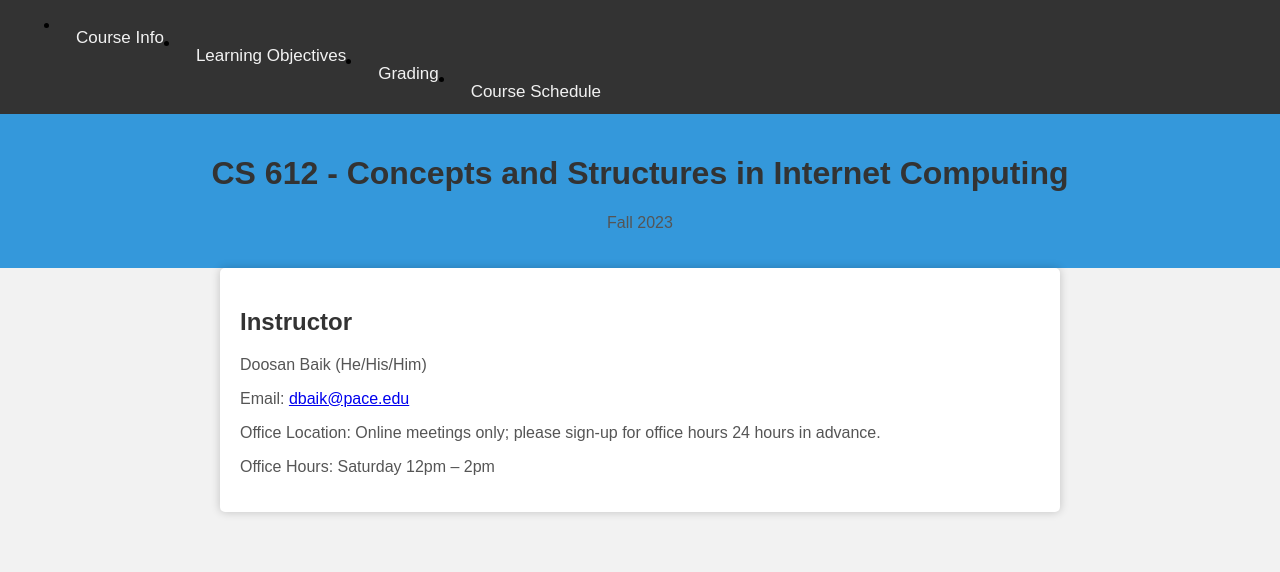
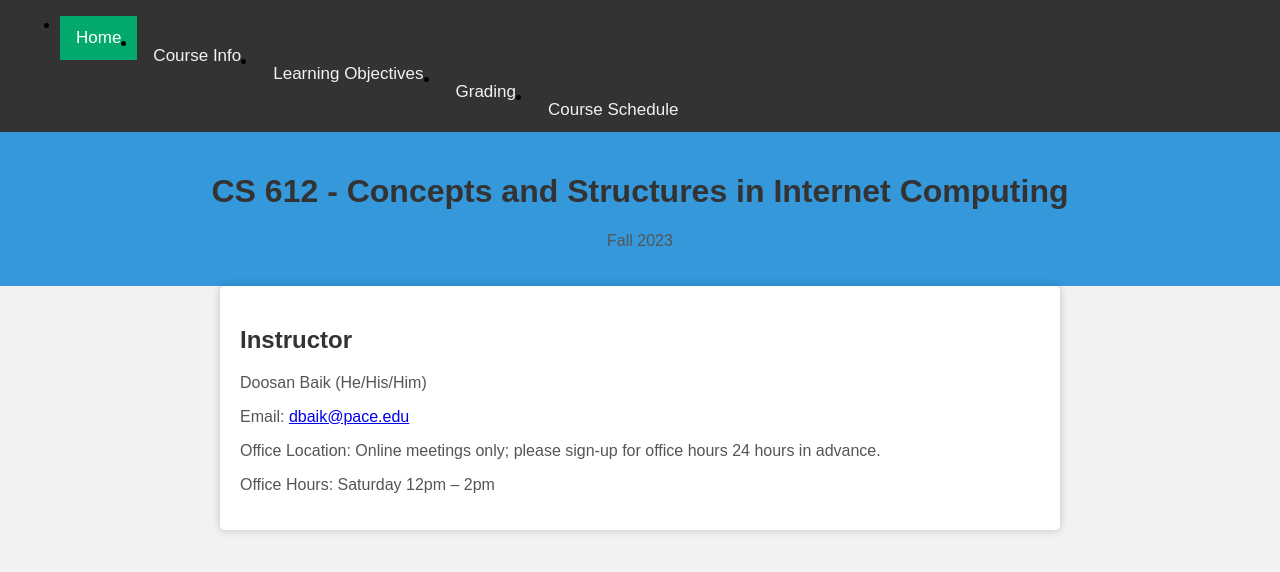
Before and after one commit to tanzilbilal/tanzilbilal629.github.io, a plain HTML site: page index.html in a window 1280 px wide. Drawn offline with Linux system fonts and the light colour scheme.

Commit message:
Update index.html

```diff
--- a/index.html
+++ b/index.html
@@ -9,6 +9,7 @@
 <body>
   <div class="topnav">
     <ul>
+      <li><a class="active" href="#home">Home</a>
       <li><a href="http://tanzilbilal.github.io/info.html">Course Info</a></li>
       <li><a href="http://tanzilbilal.github.io/objectives.html">Learning Objectives</a></li>
       <li><a href="#Grading">Grading</a></li>
```
